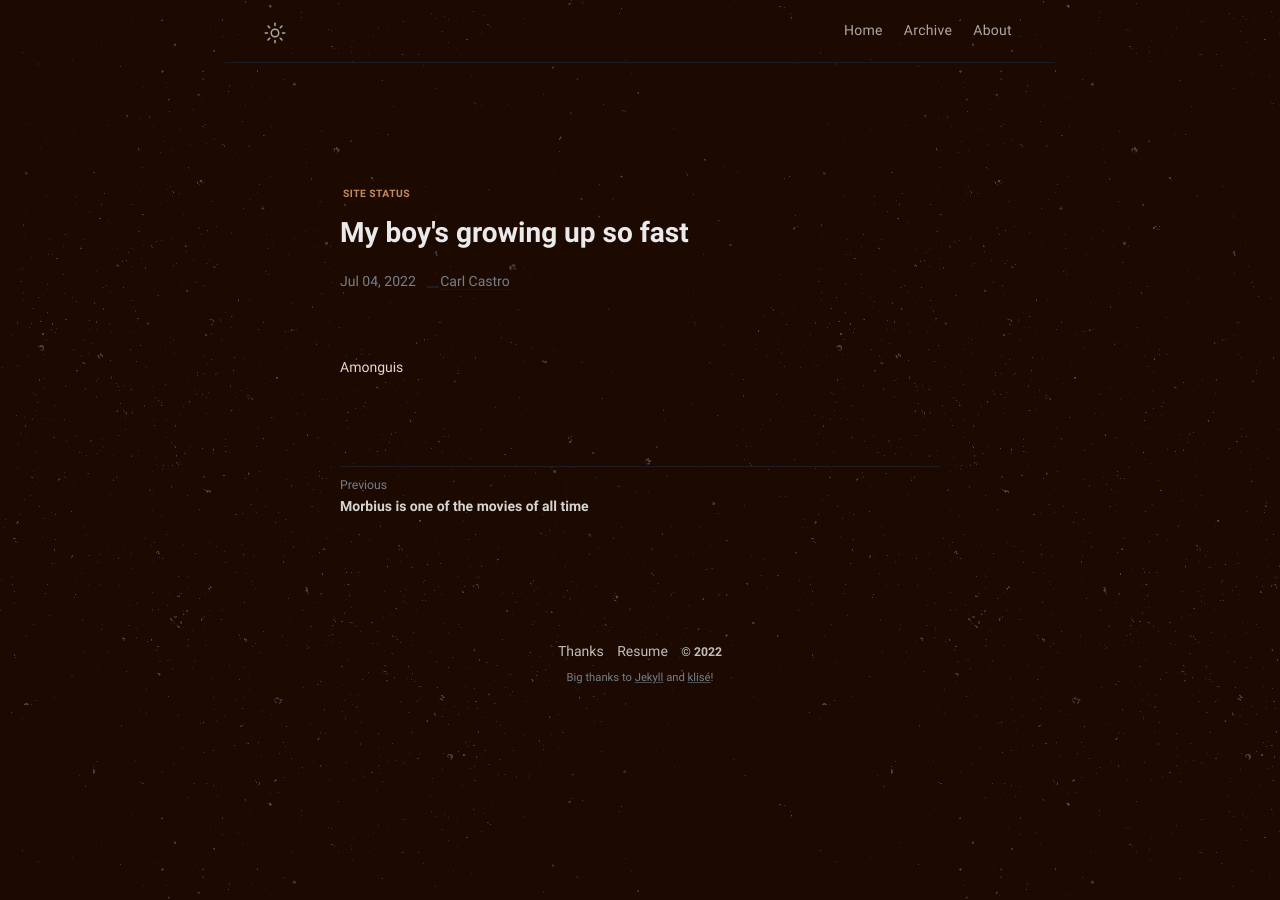
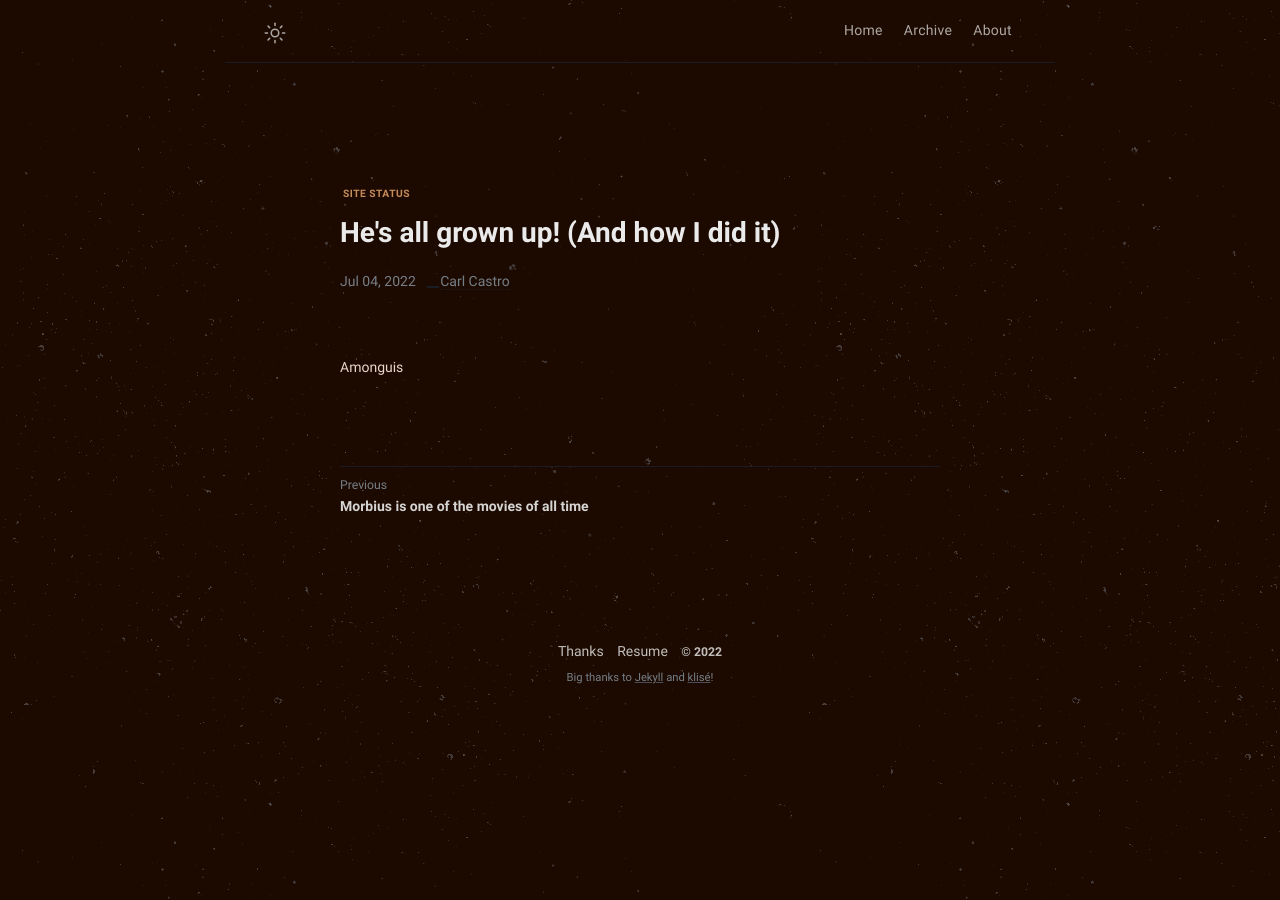
Before and after one commit to philippines69/carlcastroarchives, a Jekyll site: the page built from _posts/2022-07-03-this-site-is-developing..slowly-but-surely.md, in a window 1280 px wide. Built offline with Jekyll 4.4.1, drawn with Linux system fonts in a browser that asks for light colours.

Commit message:
Update from Forestry.io philippines69 updated _posts/2022-07-03-this-site-is-developing..slowly-but-surely.md

```diff
--- a/_posts/2022-07-03-this-site-is-developing..slowly-but-surely.md
+++ b/_posts/2022-07-03-this-site-is-developing..slowly-but-surely.md
@@ -2,7 +2,7 @@
 tags:
 - Site Status
 layout: post
-title: My boy's growing up so fast
+title: He's all grown up! (And how I did it)
 date: 2022-07-03T16:00:00.000+00:00
 categories: Site status
 
```
